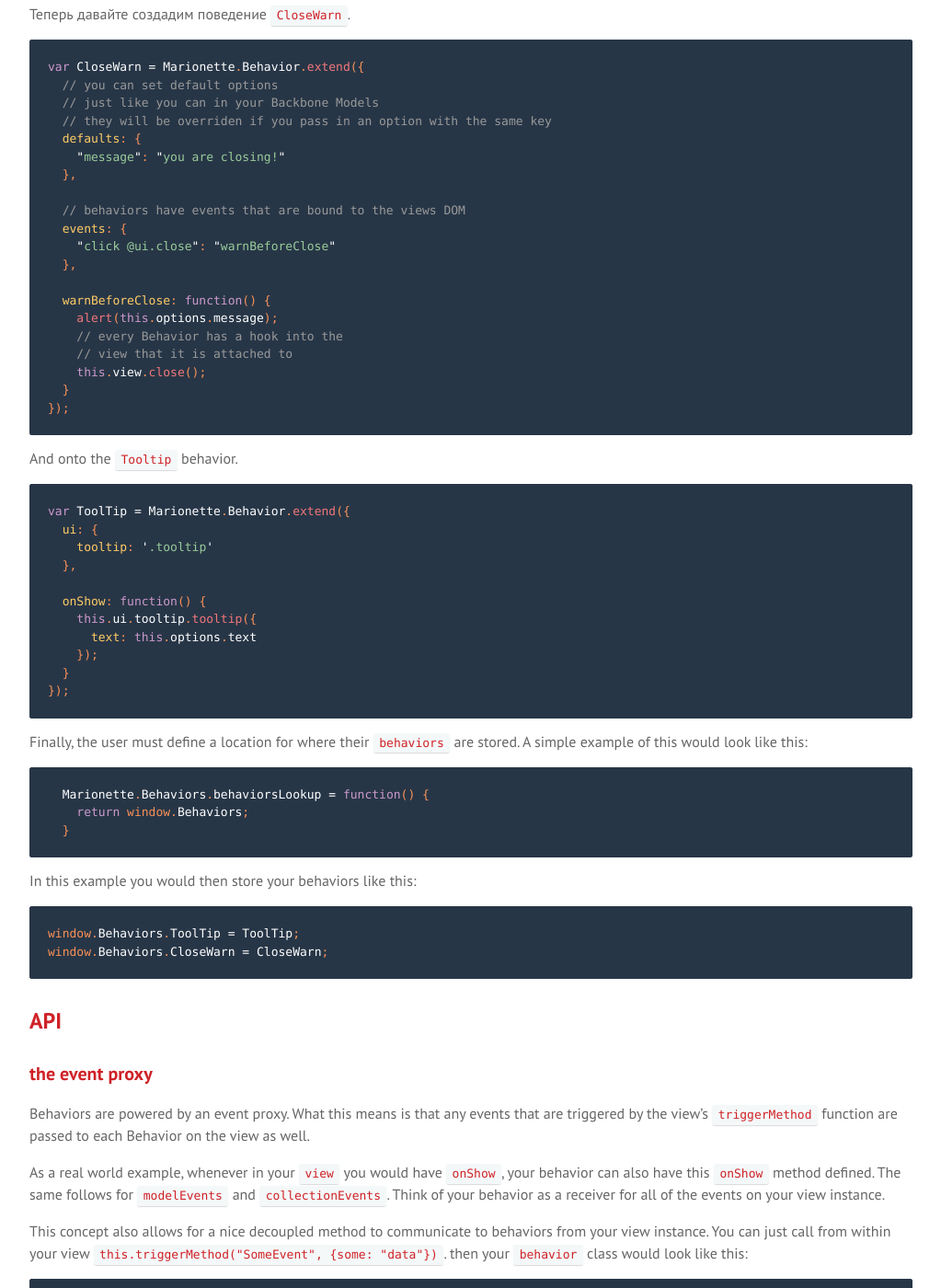
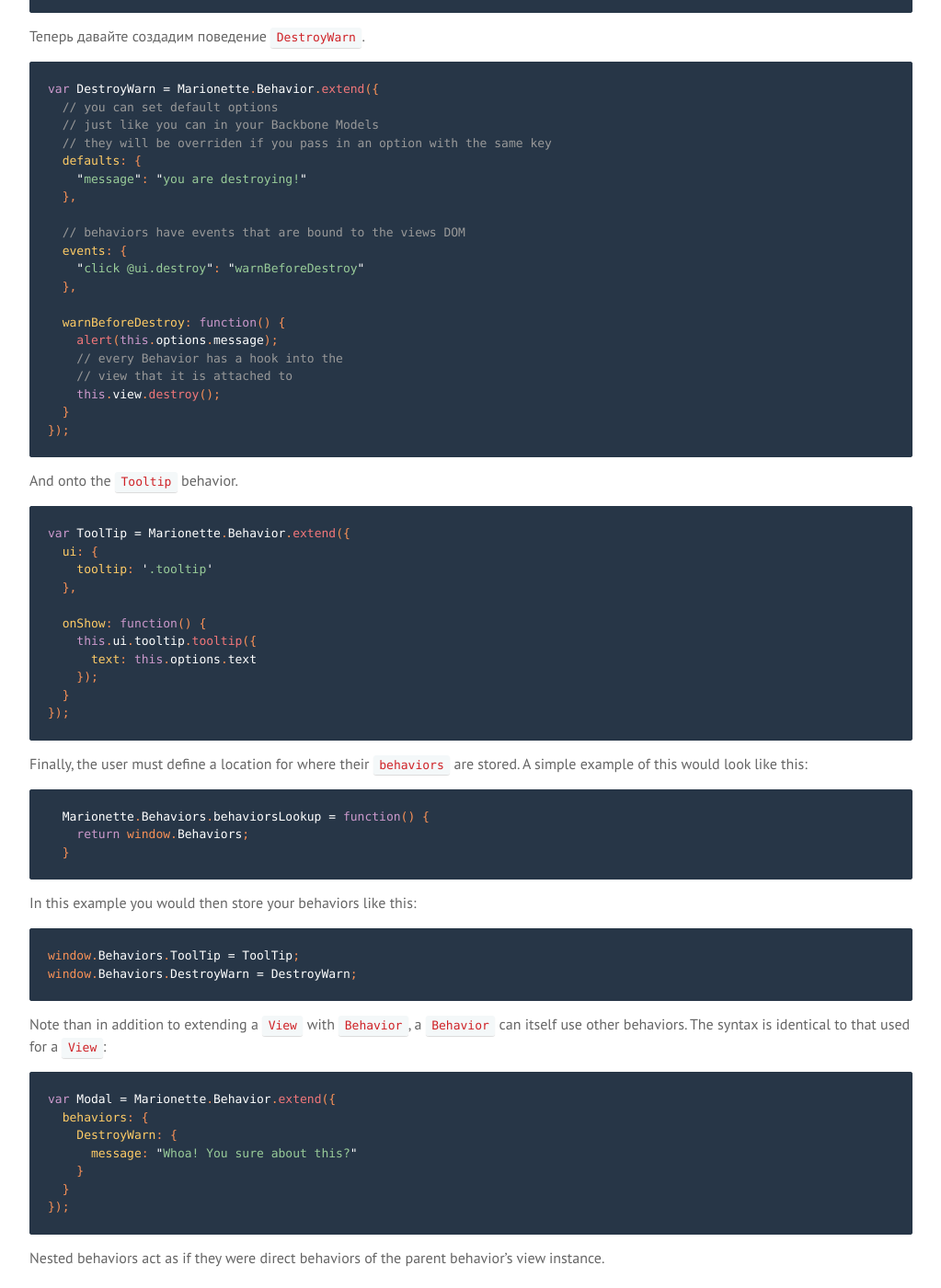
Before and after one commit to sadcitizen/marionettejs.ru, a Jekyll site: the page built from _posts/2014-02-01-behavior.md, in a window 1280 px wide and 1400 px high, scrolled down 2059 px. Shown: the whole window at 92% size, without its empty margins (128-1151 px from the left). Built offline with Jekyll 4.4.1, drawn with Linux system fonts in a browser that asks for light colours; some web fonts are replaced; Markdown is read by kramdown in place of the engine named in the settings; some of the changed text lies outside the part shown.

Commit message:
update ru/Behavior

````diff
--- a/_includes/translation/ru/marionette.behavior.md
+++ b/_includes/translation/ru/marionette.behavior.md
@@ -9,6 +9,7 @@
   * [Event proxy](#the-event-proxy)
   * [Model Events](#model-events)
   * [Collection Events](#model-events)
+  * [Grouped Behaviors](#grouped-behaviors)
   * [$](#$)
   * [$el](#$el)
   * [Defaults](#defaults)
@@ -56,12 +57,12 @@
 ```js
 var MyView = Marionette.ItemView.extend({
   ui: {
-    "close": ".close-btn"
+    "destroy": ".destroy-btn"
   },
 
   behaviors: {
-    CloseWarn: {
-      message: "you are closing all your data is now gone!"
+    DestroyWarn: {
+      message: "you are destroying all your data is now gone!"
     },
     ToolTip: {
       text: "what a nice mouse you have"
@@ -70,27 +71,27 @@
 });
 ```
 
-Теперь давайте создадим поведение `CloseWarn`.
+Теперь давайте создадим поведение `DestroyWarn`.
 
 ```js
-var CloseWarn = Marionette.Behavior.extend({
+var DestroyWarn = Marionette.Behavior.extend({
   // you can set default options
   // just like you can in your Backbone Models
   // they will be overriden if you pass in an option with the same key
   defaults: {
-    "message": "you are closing!"
+    "message": "you are destroying!"
   },
 
   // behaviors have events that are bound to the views DOM
   events: {
-    "click @ui.close": "warnBeforeClose"
+    "click @ui.destroy": "warnBeforeDestroy"
   },
 
-  warnBeforeClose: function() {
+  warnBeforeDestroy: function() {
     alert(this.options.message);
     // every Behavior has a hook into the
     // view that it is attached to
-    this.view.close();
+    this.view.destroy();
   }
 });
 ```
@@ -124,12 +125,27 @@
 
 ```js
 window.Behaviors.ToolTip = ToolTip;
-window.Behaviors.CloseWarn = CloseWarn;
+window.Behaviors.DestroyWarn = DestroyWarn;
 ```
+
+Note than in addition to extending a `View` with `Behavior`, a `Behavior` can itself use other behaviors. The syntax is identical to that used for a `View`:
+
+```js
+var Modal = Marionette.Behavior.extend({
+  behaviors: {
+    DestroyWarn: {
+      message: "Whoa! You sure about this?"
+    }
+  }
+});
+```
+
+Nested behaviors act as if they were direct behaviors of the parent behavior's view instance.
 
 ## API
 
 ### the event proxy
+
 Behaviors are powered by an event proxy. What this means is that any events that are triggered by the view's `triggerMethod` function are passed to each Behavior on the view as well.
 
 As a real world example, whenever in your `view` you would have `onShow`, your behavior can also have this `onShow` method defined. The same follows for `modelEvents` and `collectionEvents`. Think of your behavior as a receiver for all of the events on your view instance.
@@ -172,6 +188,17 @@
     },
 
     onCollectionAdd: function() {
+    }
+  });
+```
+
+### Grouped Behaviors
+Then `behaviors` key allows a behavior to group multiple behaviors together.
+
+```js
+  Marionette.Behavior.extend({
+    behaviors: {
+      SomeBehavior: {}
     }
   });
 ```
@@ -230,8 +257,8 @@
 
 ```js
 Marionette.Behavior.extend({
-  onShow: function() {
-    this.view.close();
-  }
+	handleDestroyClick: function() {
+		this.view.destroy();
+	}
 });
 ```
````
